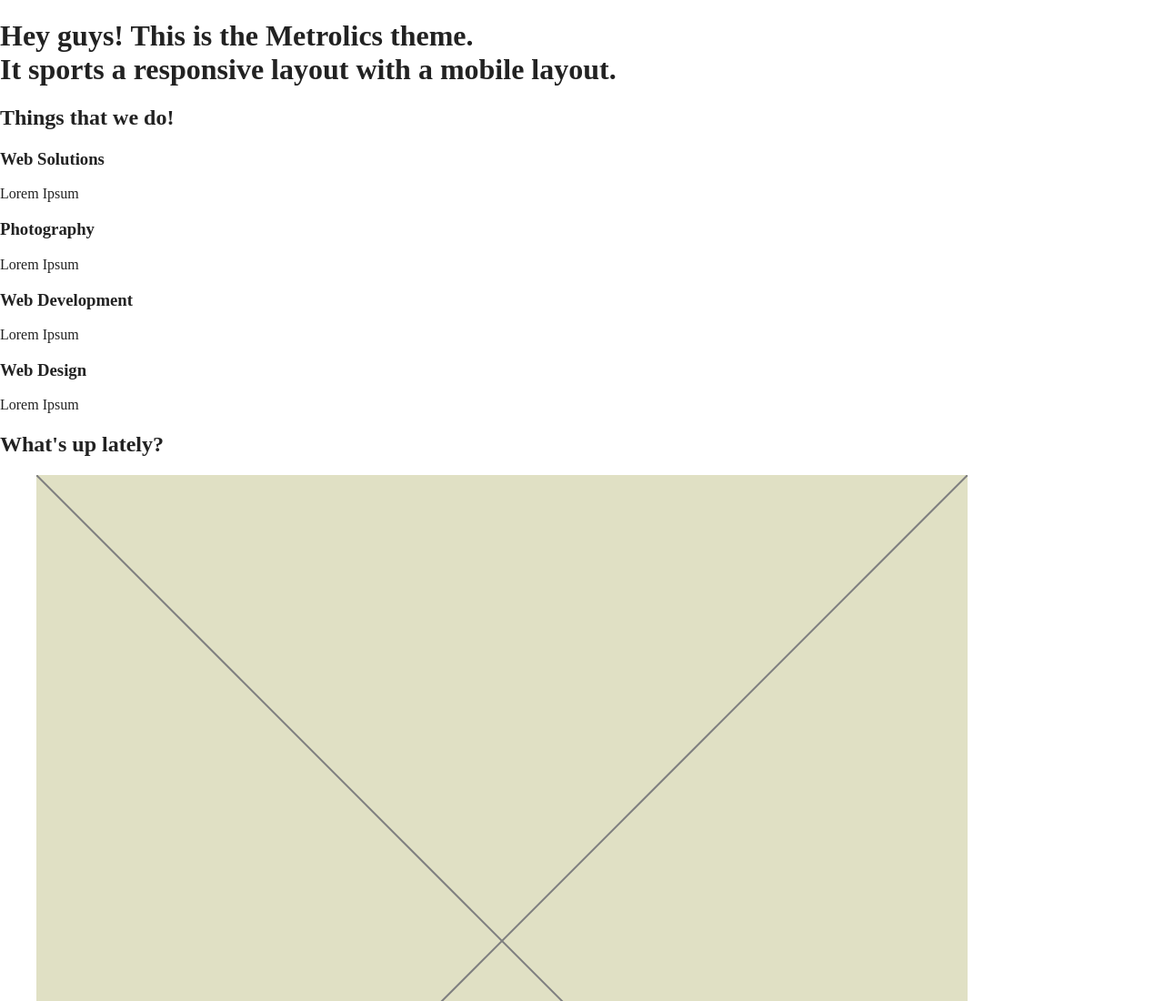
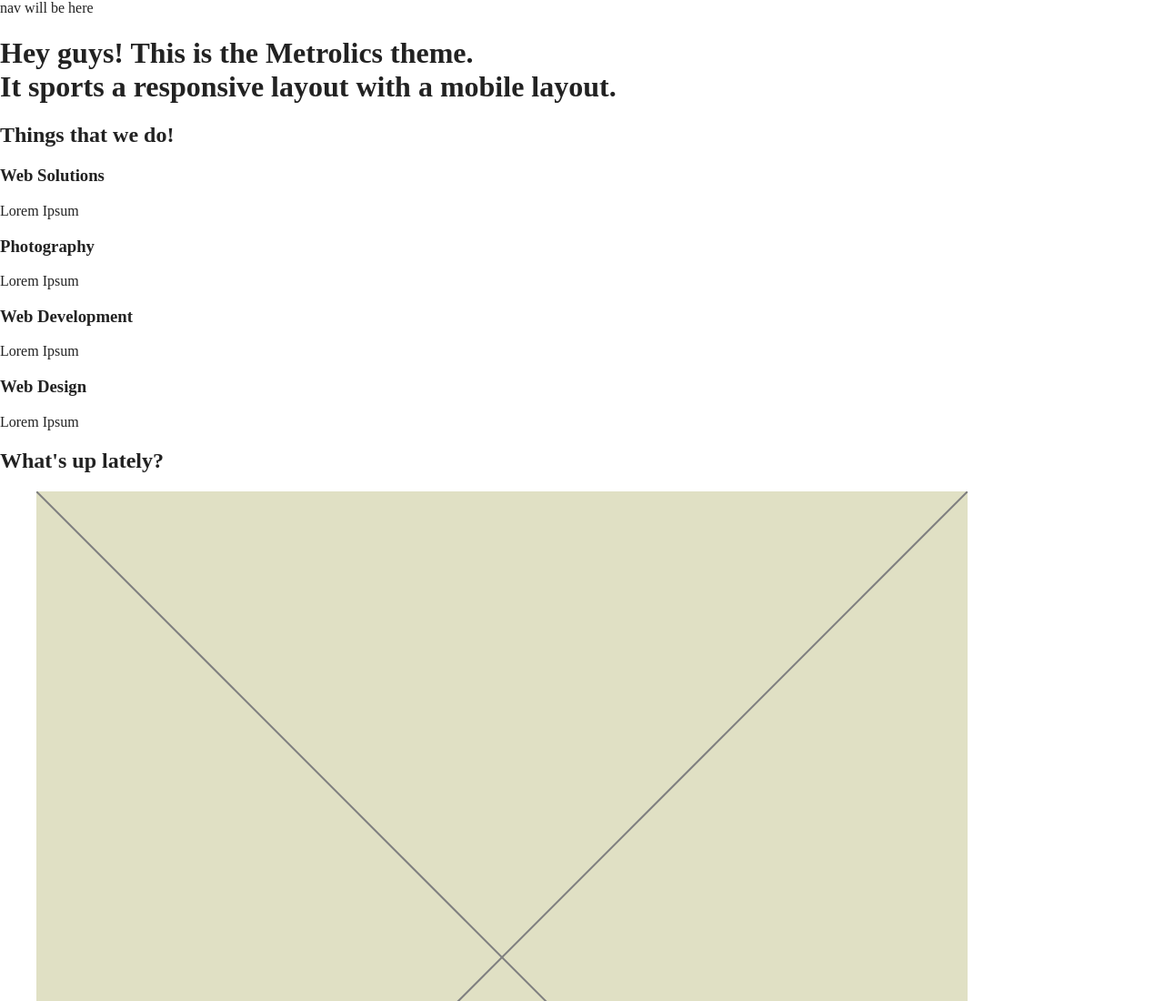
Before and after one commit to alexm1612/Project-1-metrolics, a website built with Parcel: page index.html in a window 1280 px wide. Shown: the top 1100 px of the page at 91% size. Built offline with nearby package versions, Linux system fonts and the light colour scheme.

Commit message:
finalize step 1 of index.html

```diff
--- a/index.html
+++ b/index.html
@@ -23,7 +23,7 @@
 </head>
 
 <body>
-  <header></header>
+  <header>nav will be here</header>
 
   <div class="slider"></div>
 
```
